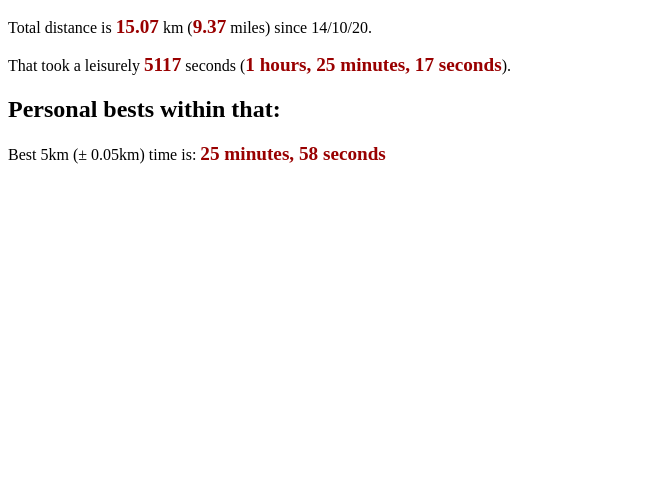
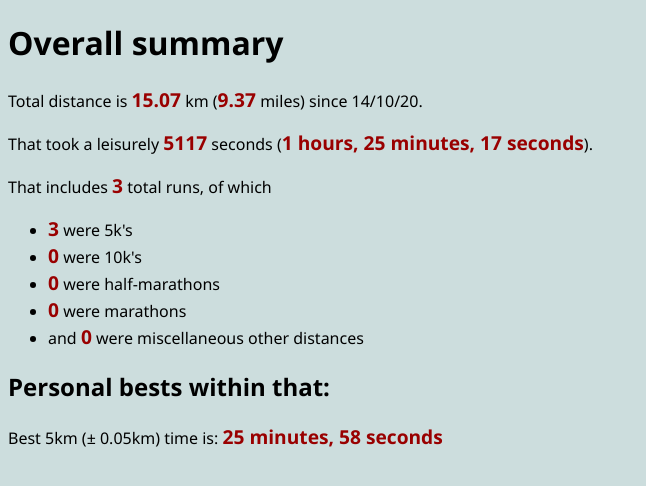
Before and after one commit to ADBond/run-stats, a plain HTML site: page index.html in a window 1280 px wide. Shown: the whole page, without its empty margins (0-646 px from the left). Drawn offline with nearby package versions, Linux system fonts and the light colour scheme.

Commit message:
v minor styling, some crude summary counts

```diff
--- a/index.html
+++ b/index.html
@@ -9,11 +9,22 @@
 </head>
 
 <body>
+  <h1>Overall summary</h1>
   <p>
     Total distance is <span id="total-distance" class="jazzy-stat">???</span> km (<span id="total-distance-miles" class="jazzy-stat">???</span> miles) since 14/10/20.
   </p>
   <p>
     That took a leisurely <span id="total-time-seconds" class="jazzy-stat">???</span> seconds (<span id="total-time" class="jazzy-stat">???</span>).
+  </p>
+  <p>
+    That includes <span id="count-total" class="jazzy-stat">???</span> total runs, of which
+    <ul>
+      <li><span id="count-5k" class="jazzy-stat">???</span> were 5k's</li>
+      <li><span id="count-10k" class="jazzy-stat">???</span> were 10k's</li>
+      <li><span id="count-half" class="jazzy-stat">???</span> were half-marathons</li>
+      <li><span id="count-marathon" class="jazzy-stat">???</span> were marathons</li>
+      <li>and <span id="count-misc" class="jazzy-stat">???</span> were miscellaneous other distances</li>
+    </ul>
   </p>
   <h2>Personal bests within that:</h2>
   <p>
--- a/style.css
+++ b/style.css
@@ -1,9 +1,12 @@
-.jazzy-stat {
-    font-weight: bold;
-    font-size: 1.2em;
-    color: #900;
+/* Copy a few bits from other projects, can tweak at a later stage */
+body {
+  font-family: 'Segoe UI', Tahoma, Geneva, Verdana, sans-serif;
+  font-size: 16px;
+  background-color: #CDD;
 }
 
-body {
-    font-size: 16px;
+.jazzy-stat {
+  font-weight: bold;
+  font-size: 1.2em;
+  color: #900;
 }
--- a/summarise.js
+++ b/summarise.js
@@ -38,8 +38,6 @@ function isFiveK(distance_km){
 d3.csv(
     "runs.csv",
     function(datum){
-        console.log("run data read in nicely:");
-        console.log(datum);
         return {
             "distance_km": +datum.distance_km,
             "total_seconds": timeToSeconds(datum.hours, datum.minutes, datum.seconds)
@@ -47,8 +45,6 @@ d3.csv(
     }
 ).then(
     function(csv_data){
-        console.log("everything is:");
-        console.log(csv_data);
 
         const distances = csv_data.map(run_datum => run_datum.distance_km);
         const times = csv_data.map(run_datum => run_datum.total_seconds);
@@ -56,13 +52,14 @@ d3.csv(
         const total_distance = distances.reduce((x, y) => x + y, 0);
         const total_seconds = times.reduce((x, y) => x + y, 0);
 
+        // TODO: geting to the point where I need to start structuring this a bit more proper like
         const five_ks = csv_data.filter(datum => isFiveK(datum.distance_km));
+        const ten_ks = [];
+        const halfs = [];
+        const marathons = [];
         let best_five = {"total_seconds": Infinity};
         five_ks.forEach(
             datum => {
-                console.log("dataa")
-                console.log(datum);
-                console.log(best_five);
                 if(datum.total_seconds < best_five.total_seconds){
                     // best by total time currently only
                     // TODO: best by pace (which would account for variation in distance!)
@@ -70,12 +67,20 @@ d3.csv(
                 }
             }
         );
-        console.log(five_ks);
-        console.log(best_five);
+
         d3.select("#total-distance").text(total_distance);
         d3.select("#total-distance-miles").text(kmToMiles(total_distance));
         d3.select("#total-time").text(hmsStringFromSeconds(total_seconds));
         d3.select("#total-time-seconds").text(total_seconds);
+
         d3.select("#best-5k").text(hmsStringFromSeconds(best_five.total_seconds));
+
+        d3.select("#count-total").text(csv_data.length);
+        d3.select("#count-5k").text(five_ks.length);
+        d3.select("#count-10k").text(ten_ks.length);
+        d3.select("#count-half").text(halfs.length);
+        d3.select("#count-marathon").text(marathons.length);
+        // yeah yeah I know
+        d3.select("#count-misc").text(csv_data.length - five_ks.length - ten_ks.length - halfs.length - marathons.length);
     }
 );
```
